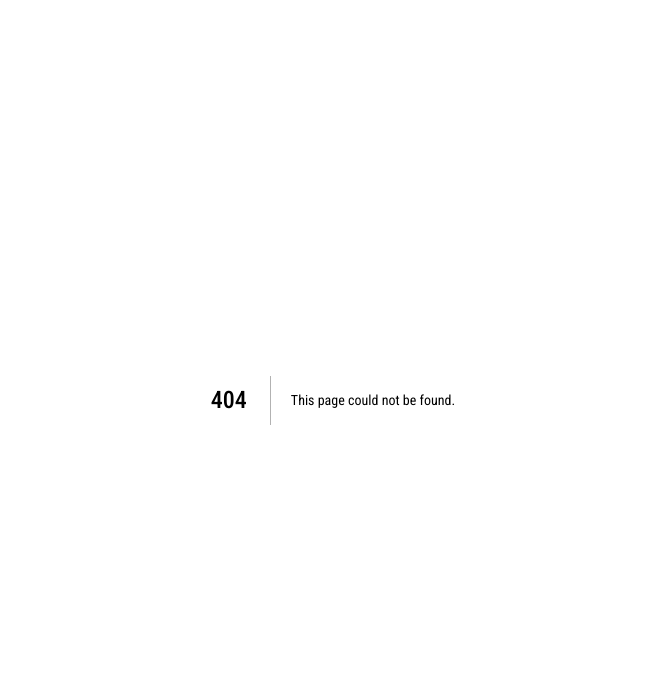
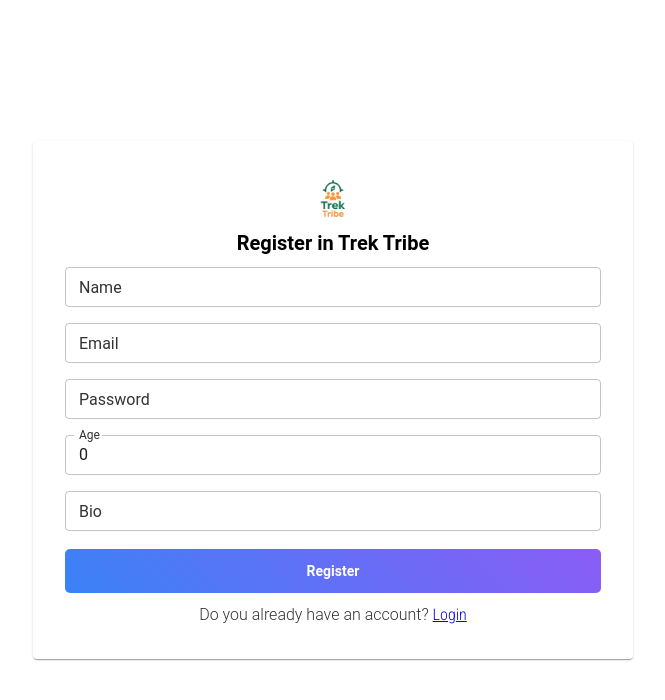
Before and after one commit to sowmik-sec/trek-tribe-frontend, a Next.js app: page /register in a window 1280 px wide. Before the commit this address had no page. Shown: the top 700 px of the page, without its empty margins (307-972 px from the left). Built offline with nearby package versions, Linux system fonts and the light colour scheme.

Commit message:
create register user page

```diff
--- /dev/null
+++ b/src/app/register/page.tsx
@@ -0,0 +1,185 @@
+"use client";
+import {
+  Box,
+  Button,
+  Container,
+  Grid,
+  Stack,
+  TextField,
+  Typography,
+} from "@mui/material";
+import logo from "./logo.png";
+import Image from "next/image";
+import Link from "next/link";
+import { FieldValues } from "react-hook-form";
+import { toast } from "sonner";
+import { useRouter } from "next/navigation";
+import { userLogin } from "@/services/actions/userLogin";
+import { storeUserInfo } from "@/services/auth.services";
+import { z } from "zod";
+import { zodResolver } from "@hookform/resolvers/zod";
+import TTForm from "@/components/form/TTForm";
+import TTInput from "@/components/form/TTInput";
+import { modifyPayload } from "@/utils/modifyPayload";
+import { registerUser } from "@/services/actions/registerUser";
+
+export const userValidationSchema = z.object({
+  name: z.string().min(1, "Please enter your name!"),
+  email: z.string().email("Please enter a valid email address!"),
+  password: z.string().min(4, "Password must be at least 4 characters"),
+  profile: z.object({
+    age: z.coerce.number().optional(),
+    bio: z.string().optional(),
+  }),
+});
+
+export const defaultValues = {
+  name: "",
+  email: "",
+  password: "",
+  profile: {
+    age: 0,
+    bio: "",
+  },
+};
+
+const RegisterPage = () => {
+  const router = useRouter();
+
+  const handleRegister = async (values: FieldValues) => {
+    const data = modifyPayload(values);
+    console.log(data);
+    try {
+      const res = await registerUser(data);
+      console.log(res);
+      if (res?.data?.id) {
+        toast.success(res?.message);
+        const result = await userLogin({
+          password: values.password,
+          email: values.email,
+        });
+        if (result?.data?.accessToken) {
+          storeUserInfo({ accessToken: result?.data?.accessToken });
+          router.push("/");
+        }
+      }
+    } catch (err: any) {
+      console.error(err.message);
+    }
+  };
+
+  return (
+    <Container>
+      <Stack
+        sx={{
+          height: "100vh",
+          justifyContent: "center",
+          alignItems: "center",
+        }}
+      >
+        <Box
+          sx={{
+            maxWidth: 600,
+            width: "100%",
+            boxShadow: 1,
+            borderRadius: 1,
+            p: 4,
+            textAlign: "center",
+          }}
+        >
+          <Stack
+            sx={{
+              justifyContent: "center",
+              alignItems: "center",
+            }}
+          >
+            <Box>
+              <Image src={logo} width={50} height={50} alt="logo" />
+            </Box>
+            <Box>
+              <Typography variant="h6" fontWeight={600}>
+                Register in Trek Tribe
+              </Typography>
+            </Box>
+          </Stack>
+
+          <Box>
+            <TTForm
+              onSubmit={handleRegister}
+              resolver={zodResolver(userValidationSchema)}
+              defaultValues={defaultValues}
+            >
+              <Grid container spacing={2} my={1}>
+                <Grid size={{ md: 12 }}>
+                  <TTInput label="Name" fullWidth={true} name="name" />
+                </Grid>
+                <Grid size={{ md: 12 }}>
+                  <TTInput
+                    label="Email"
+                    type="email"
+                    fullWidth={true}
+                    name="email"
+                  />
+                </Grid>
+                <Grid size={{ md: 12 }}>
+                  <TTInput
+                    label="Password"
+                    type="password"
+                    fullWidth={true}
+                    name="password"
+                  />
+                </Grid>
+                <Grid size={{ md: 12 }}>
+                  <TTInput
+                    label="Age"
+                    type="number"
+                    fullWidth={true}
+                    name="profile.age"
+                  />
+                </Grid>
+                <Grid size={{ md: 12 }}>
+                  <TTInput label="Bio" fullWidth={true} name="profile.bio" />
+                </Grid>
+              </Grid>
+              <Button
+                sx={{
+                  margin: "10px 0px",
+                  background: "linear-gradient(45deg, #3B82F6, #8B5CF6)", // Blue-to-purple gradient
+                  color: "#FFFFFF",
+                  fontWeight: 600,
+                  padding: "10px 16px",
+                  borderRadius: "5px",
+                  textTransform: "none",
+                  transition: "transform 0.2s, box-shadow 0.2s",
+                  "&:hover": {
+                    background: "linear-gradient(45deg, #2563EB, #7C3AED)",
+                    transform: "translateY(-2px)",
+                    boxShadow: "0 4px 8px rgba(0, 0, 0, 0.2)",
+                  },
+                  "&:focus": {
+                    outline: "2px solid #FFFFFF",
+                    outlineOffset: "2px",
+                  },
+                  "&:disabled": {
+                    background: "#B0BEC5", // Gray when disabled
+                    color: "#E0E0E0",
+                    cursor: "not-allowed",
+                  },
+                }}
+                fullWidth={true}
+                type="submit"
+              >
+                Register
+              </Button>
+              <Typography component="p" fontWeight={300}>
+                Do you already have an account? <Link href="/login">Login</Link>
+              </Typography>
+            </TTForm>
+          </Box>
+        </Box>
+      </Stack>
+    </Container>
+  );
+};
+
+export default RegisterPage;
```
Also changed, not shown: src/app/register/logo.png (added).
